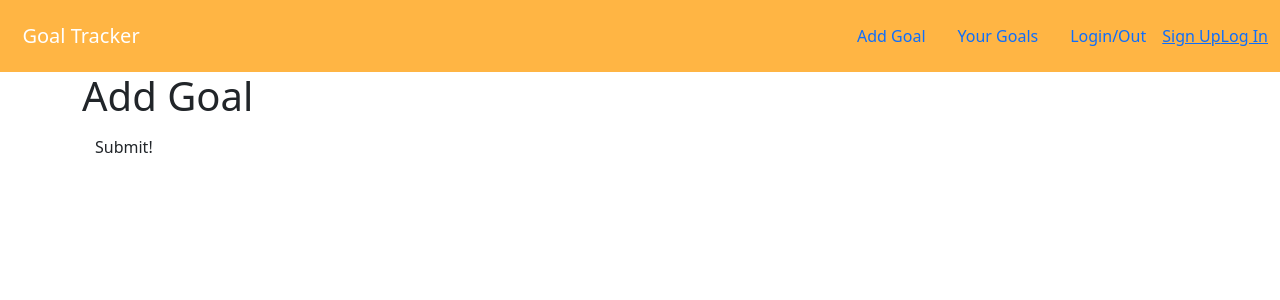
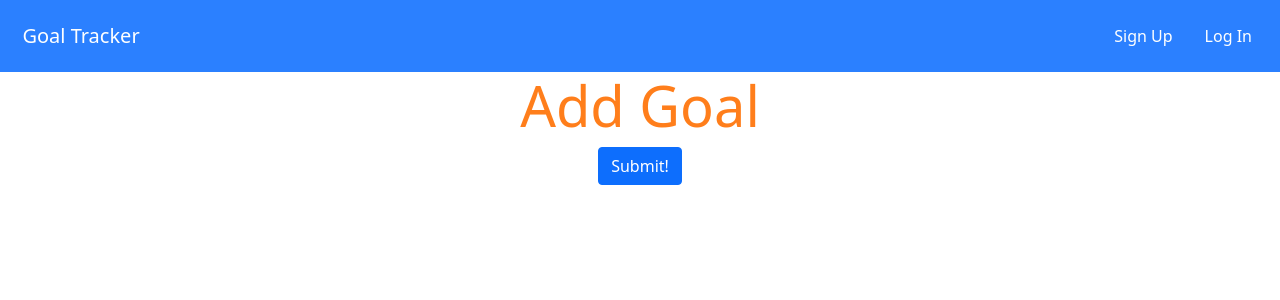
Before and after one commit to aaronbe7/goal_tracker, a Django app: page /user/1/goals/1/add_goal in a window 1280 px wide. Shown: the top 300 px of the page. Run offline with Django 3.2, Linux system fonts and the light colour scheme.

Commit message:
styling with bootstrap on base, home, and add_goal

```diff
--- a/main_app/static/css/style.css
+++ b/main_app/static/css/style.css
@@ -0,0 +1,8 @@
+.center {
+    text-align: center;
+    color: #FF7E1B;
+}
+
+#text-color {
+    color: white;
+}
--- a/main_app/templates/base.html
+++ b/main_app/templates/base.html
@@ -13,21 +13,17 @@
 </head>
 <body>
   <header>
-    <nav class="navbar navbar-expand-lg navbar-dark" style="background-color: #FFB544">
+    <nav class="navbar navbar-expand-lg navbar-dark" style="background-color: #2B80FF">
       <div class="container-fluid">
           <a class="navbar-brand" href="/">&nbsp;&nbsp;Goal Tracker</a>
           <div class="navbar">
-              <a class="nav-link" href="{% url 'add_goal' 1 1%}">Add Goal</a>
-					    <a class="nav-link" href="{% url 'user_goals' 1 %}">Your Goals</a>
-              <a class="nav-link" href="{% url 'goal_list' %}">Login/Out</a>
-
               {% if user.is_authenticated %}
-              <a href="{% url 'add_goal' user.id 1 %}">Add Goal</a>
-              <a href="{% url 'user_goals' user.id %}">Your Goals</a>
-              <a href="{% url 'logout' %}">Log Out</a>
+              <a id="text-color" class="nav-link" href="{% url 'add_goal' user.id 1 %}">Add Goal</a>
+              <a id="text-color" class="nav-link" href="{% url 'user_goals' user.id %}">Your Goals</a>
+              <a id="text-color" class="nav-link" href="{% url 'logout' %}">Log Out</a>
               {% else %}
-              <a href="{% url 'signup' %}">Sign Up</a>
-              <a href="{% url 'login' %}">Log In</a>
+              <a id="text-color" class="nav-link" href="{% url 'signup' %}">Sign Up</a>
+              <a id="text-color" class="nav-link" href="{% url 'login' %}">Log In</a>
               {% endif %}
           </div>
       </div>
--- a/main_app/templates/main_app/add_goal.html
+++ b/main_app/templates/main_app/add_goal.html
@@ -1,16 +1,18 @@
 {% extends 'base.html' %}
 
 {% block content %}
+  <div class="center">
     {% if object %}
-        <h1>Edit <span class="teal-text">{{object.name}}</span></h1>
+        <h1 class="center">Edit <span class="teal-text">{{object.name}}</span></h1>
     {% else %}
-        <h1>Add Goal</h1>
+        <h1 class="display-4">Add Goal</h1>
 {% endif %}
-<form action="" method="post">
+  </div>
+<form action="" method="post" class="center">
     {% csrf_token %}
     <table>
       {{ form.as_table }}
     </table>
-    <input type="submit" value="Submit!" class="btn">
+    <input type="submit" value="Submit!" class="btn btn-primary">
   </form>
 {% endblock %}
--- a/main_app/templates/main_app/create_goal_list.html
+++ b/main_app/templates/main_app/create_goal_list.html
@@ -2,7 +2,7 @@
 
 {% block content %}
     {% if object %}
-        <h1>Edit <span class="teal-text">{{object.name}}</span></h1>
+        <h1>Edit <span>{{object.name}}</span></h1>
     {% else %}
         <h1>Add List</h1>
 {% endif %}
```
Also changed, not shown: main_app/templates/main_app/home.html (+5 -3 lines), main_app/migrations/0001_initial.py, main_app/migrations/0003_auto_20201216_1817.py (deleted), main_app/migrations/0003_auto_20201216_1822.py (deleted).
